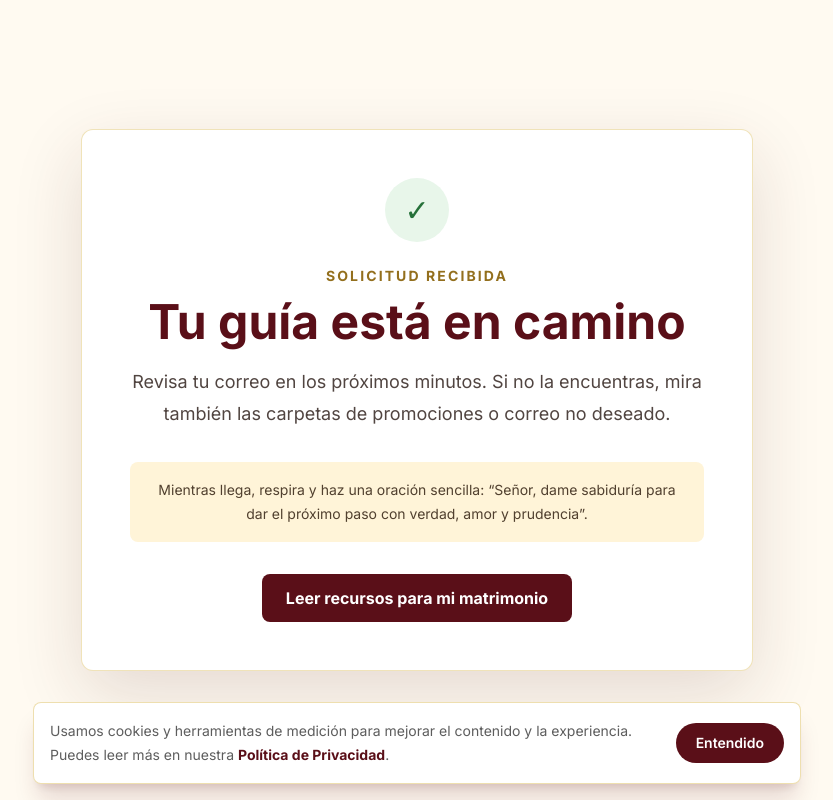
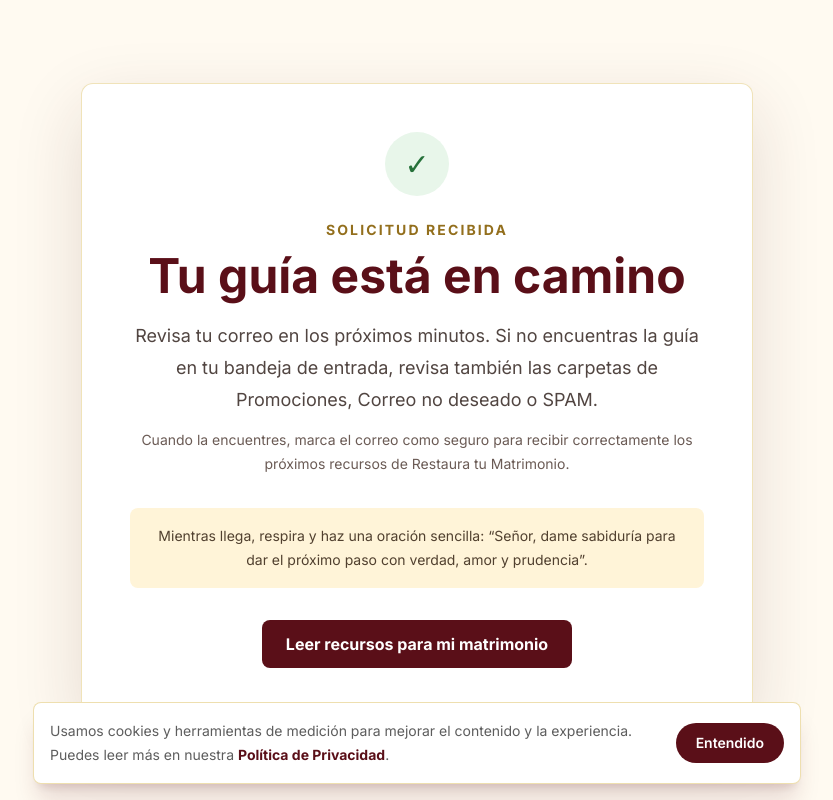
Before and after one commit to arosadoclud/matrimonio-blog, a Next.js app: page /gracias-guia-matrimonio in a window 1280 px wide. Shown: the whole page, without its empty margins (223-1056 px from the left). Built offline with nearby package versions, Linux system fonts and the light colour scheme; no server answers.

Commit message:
copy: clarify spam folder guidance

```diff
--- a/app/gracias-guia-matrimonio/page.tsx
+++ b/app/gracias-guia-matrimonio/page.tsx
@@ -15,7 +15,12 @@ export default function ThankYouPage() {
         <p className="mt-6 text-sm font-bold uppercase tracking-[0.15em] text-[#936f1d]">Solicitud recibida</p>
         <h1 className="mt-3 font-[var(--font-display)] text-4xl font-bold text-[#5A0F18] sm:text-5xl">Tu guía está en camino</h1>
         <p className="mx-auto mt-5 max-w-xl text-lg leading-8 text-[#514541]">
-          Revisa tu correo en los próximos minutos. Si no la encuentras, mira también las carpetas de promociones o correo no deseado.
+          Revisa tu correo en los próximos minutos. Si no encuentras la guía en tu bandeja de
+          entrada, revisa también las carpetas de Promociones, Correo no deseado o SPAM.
+        </p>
+        <p className="mx-auto mt-3 max-w-xl text-sm leading-6 text-[#6b5b55]">
+          Cuando la encuentres, marca el correo como seguro para recibir correctamente los próximos
+          recursos de Restaura tu Matrimonio.
         </p>
         <div className="mt-8 rounded-lg bg-[#fff4d8] px-5 py-4 text-sm leading-6 text-[#51402f]">
           Mientras llega, respira y haz una oración sencilla: “Señor, dame sabiduría para dar el próximo paso con verdad, amor y prudencia”.
```
